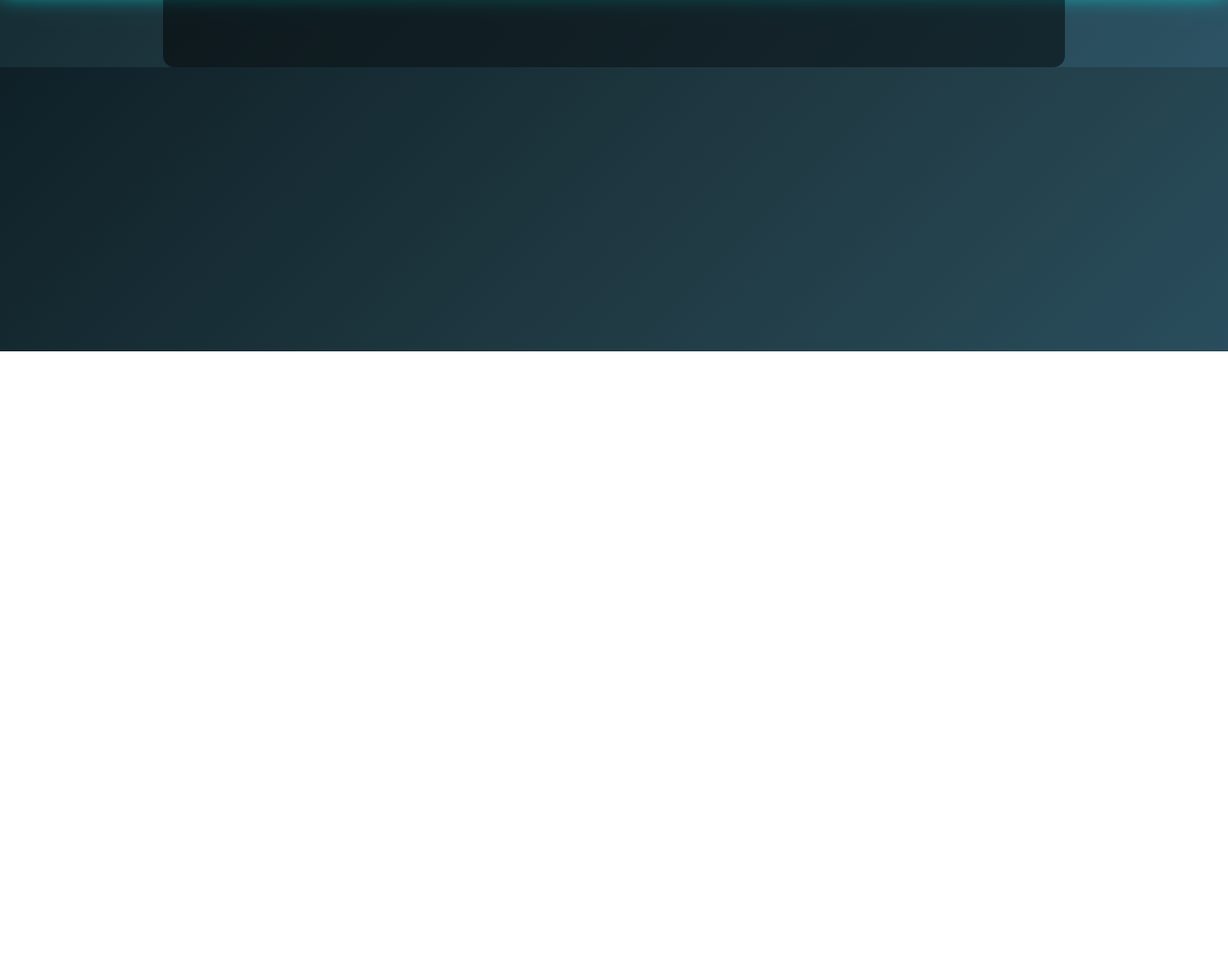
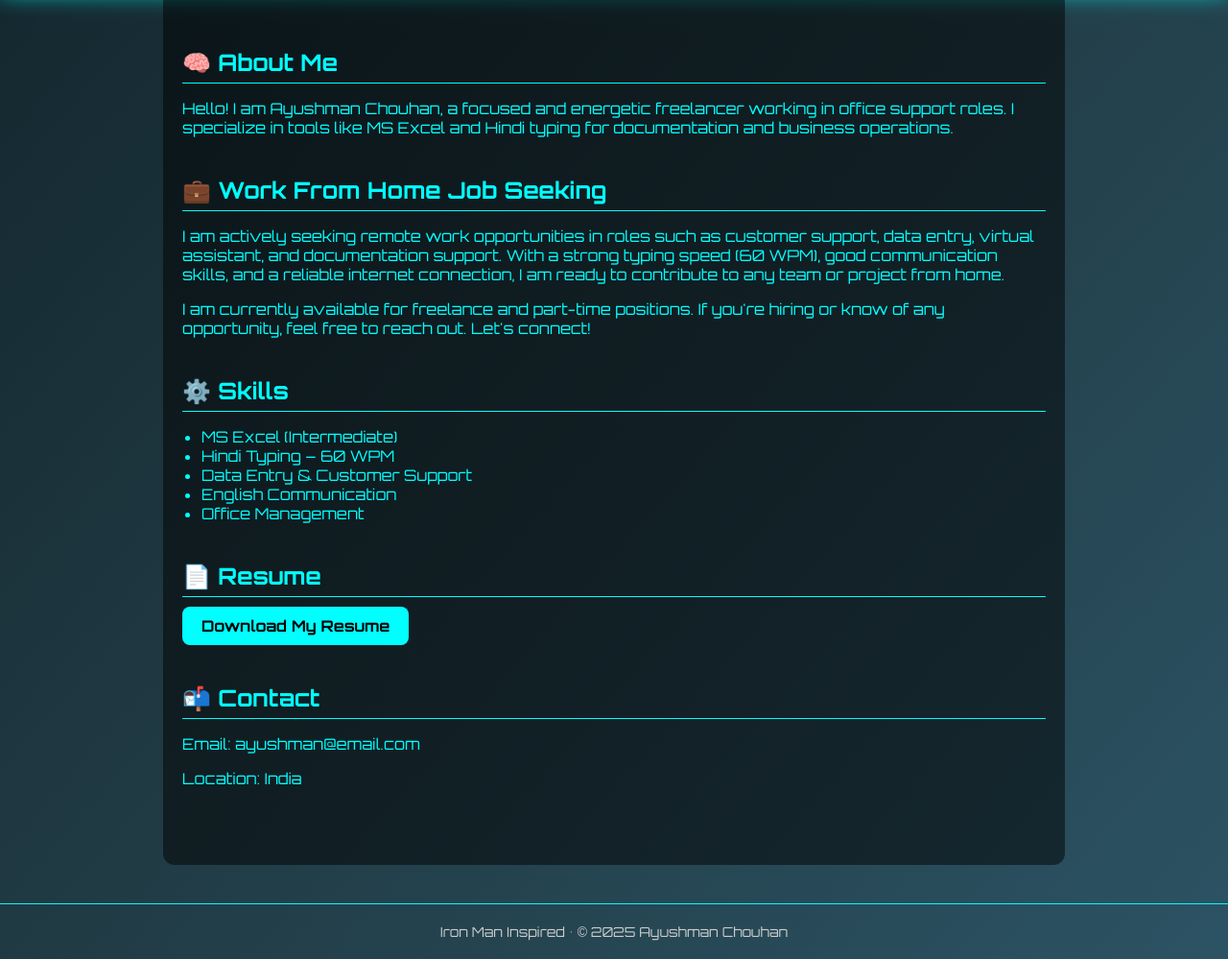
Before and after one commit to ayushman-website/ayushman-website, a plain HTML site: page index.html in a window 1280 px wide. Shown: the part 434-1433 px from the top of the page at 96% size. Before the commit the page ends 800 px from the top, so only its background shows below. Drawn offline with Linux system fonts and the light colour scheme.

Commit message:
Update index.html

```diff
--- a/index.html
+++ b/index.html
@@ -3,18 +3,18 @@
 <head>
   <meta charset="UTF-8" />
   <meta name="viewport" content="width=device-width, initial-scale=1.0"/>
-  <title>Ayushman | Iron Man Anime Portfolio</title>
+  <title>Ayushman | Iron Man Inspired Portfolio</title>
   <link href="https://fonts.googleapis.com/css2?family=Orbitron:wght@400;700&display=swap" rel="stylesheet">
   <style>
     body {
       margin: 0;
       font-family: 'Orbitron', sans-serif;
-      background: linear-gradient(135deg, #0f2027, #203a43, #2c5364);
+      background: linear-gradient(to bottom right, #0f2027, #203a43, #2c5364);
       color: #00ffff;
     }
 
     header {
-      background: url('ironman-anime.jpg') no-repeat center center/cover;
+      background: url('jarvis-header.jpg') no-repeat center center/cover;
       height: 420px;
       display: flex;
       align-items: center;
@@ -24,14 +24,14 @@
     }
 
     .glow {
-      font-size: 2.8rem;
+      font-size: 2.5rem;
       font-weight: bold;
       color: white;
       padding: 20px 40px;
       border: 2px solid #00ffff;
       background: rgba(0, 0, 50, 0.6);
+      border-radius: 20px;
       text-shadow: 0 0 10px #00ffff, 0 0 20px #1a8cff;
-      border-radius: 20px;
       animation: pulse 2.5s infinite;
     }
 
@@ -61,10 +61,6 @@
 
     ul {
       padding-left: 20px;
-    }
-
-    p {
-      line-height: 1.6;
     }
 
     a.button {
@@ -111,4 +107,42 @@
   </header>
 
   <main>
-    <section
+    <section>
+      <h2>🧠 About Me</h2>
+      <p>Hello! I am Ayushman Chouhan, a focused and energetic freelancer working in office support roles. I specialize in tools like MS Excel and Hindi typing for documentation and business operations.</p>
+    </section>
+
+    <section>
+      <h2>💼 Work From Home Job Seeking</h2>
+      <p>I am actively seeking remote work opportunities in roles such as customer support, data entry, virtual assistant, and documentation support. With a strong typing speed (60 WPM), good communication skills, and a reliable internet connection, I am ready to contribute to any team or project from home.</p>
+      <p>I am currently available for freelance and part-time positions. If you're hiring or know of any opportunity, feel free to reach out. Let's connect!</p>
+    </section>
+
+    <section>
+      <h2>⚙️ Skills</h2>
+      <ul>
+        <li>MS Excel (Intermediate)</li>
+        <li>Hindi Typing – 60 WPM</li>
+        <li>Data Entry & Customer Support</li>
+        <li>English Communication</li>
+        <li>Office Management</li>
+      </ul>
+    </section>
+
+    <section>
+      <h2>📄 Resume</h2>
+      <a href="Resume-ayushman.docx.docx" class="button" download>Download My Resume</a>
+    </section>
+
+    <section>
+      <h2>📬 Contact</h2>
+      <p>Email: ayushman@email.com</p>
+      <p>Location: India</p>
+    </section>
+  </main>
+
+  <footer>
+    Iron Man Inspired • © 2025 Ayushman Chouhan
+  </footer>
+</body>
+</html>
```
